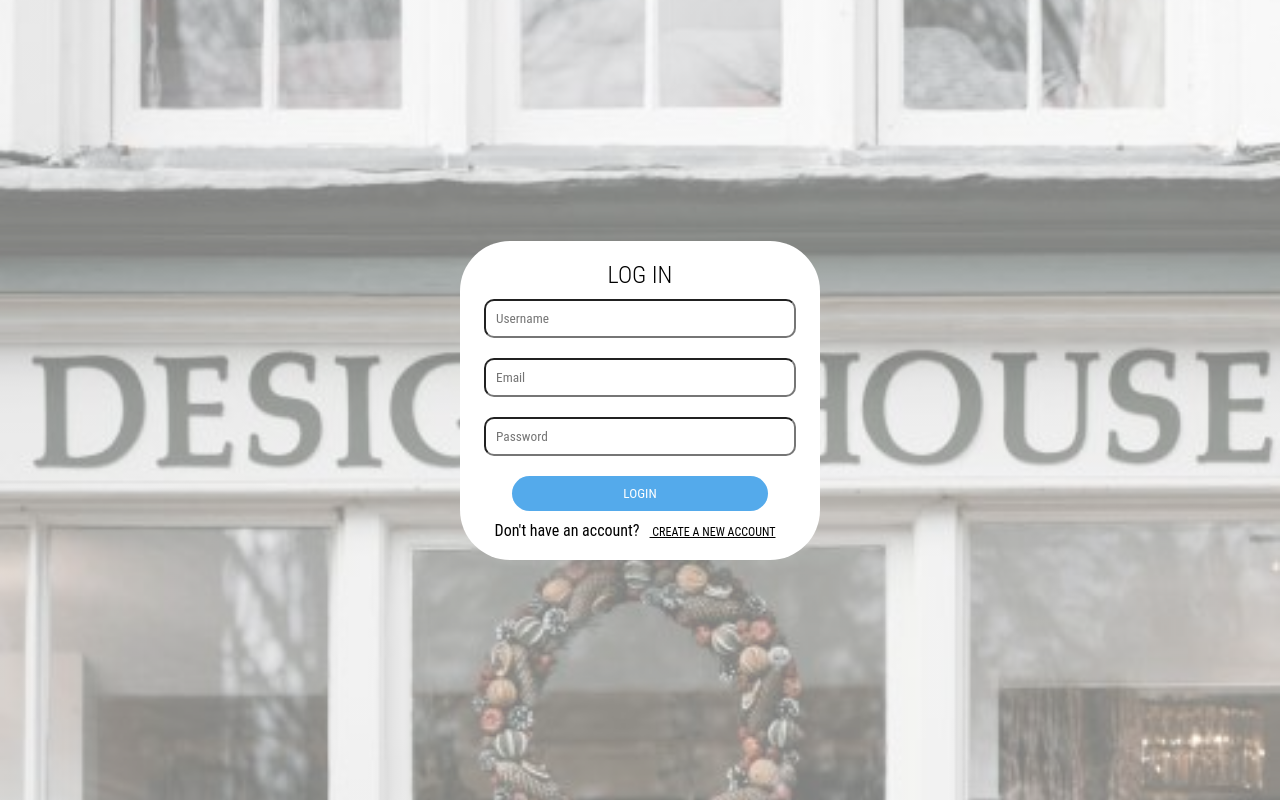
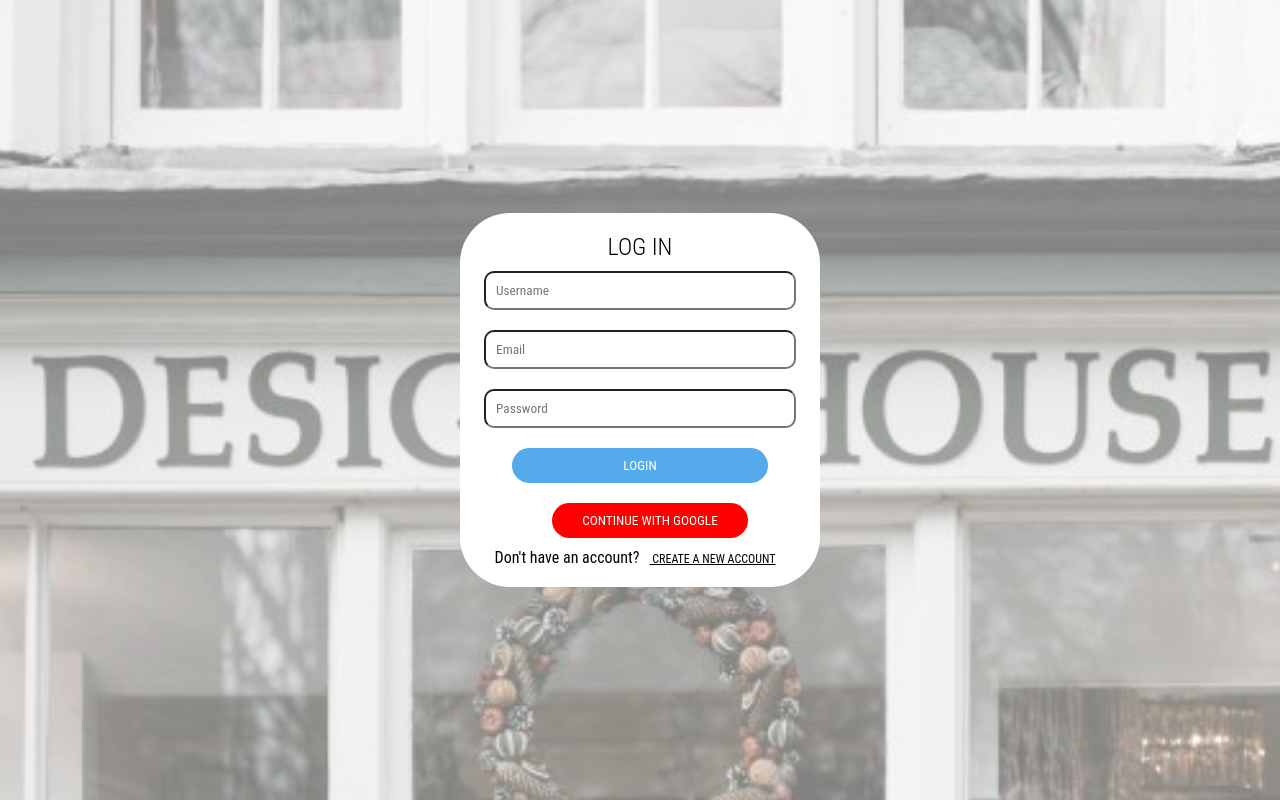
Before and after one commit to loretari/MERN-ecommerce, a React (Create React App) app in the folder client/: page /login in a window 1280 px wide. Built offline with nearby package versions, Linux system fonts and the light colour scheme; no server answers; a web font is replaced by a local one.

Commit message:
init: add OAuth for login with Google

```diff
--- /dev/null
+++ b/client/src/components/OAuth/OAuth.js
@@ -0,0 +1,60 @@
+import {GoogleAuthProvider, getAuth, signInWithPopup} from 'firebase/auth';
+import "./oauth.css";
+import React, { useState } from "react";
+import {app} from "../../firebase";
+import { useDispatch } from "react-redux";
+import { loginSuccess } from "../../redux/userSlice";
+import {useNavigate} from "react-router";
+
+
+const OAuth =() => {
+
+    const dispatch = useDispatch();
+    const navigate = useNavigate();
+    const [error, setError] = useState(false)
+
+    const handleGoogleClick = async () => {
+
+        try {
+            const provider = new GoogleAuthProvider();
+            const auth = getAuth(app);
+
+            const result = await signInWithPopup(auth, provider);
+
+            const res = await fetch(`http://localhost:5001/auth/google`, {
+                method: 'POST',
+                headers: {
+                    'Content-Type': 'application/json',
+                },
+                body: JSON.stringify({
+                    name: result.user.displayName,
+                    email: result.user.email,
+                    photo: result.user.photoURL
+                }),
+            })
+            const data = await res.json()
+            console.log(data);
+            dispatch(loginSuccess(data));
+            navigate("/");
+
+
+        } catch (error) {
+            setError(true);
+            setTimeout(() => {
+                setError(false)
+            }, 3000)
+        }
+    }
+
+    return (
+        <div>
+            <button className= "oauth-button" type= "button"
+                    onClick= {handleGoogleClick}
+            >Continue with google</button>
+            {error && <div className= "register-error">Could not sign in with google!'</div>}
+        </div>
+
+    )
+}
+
+export default OAuth;
--- /dev/null
+++ b/client/src/components/OAuth/oauth.css
@@ -0,0 +1,17 @@
+.oauth-button {
+    width: 100%;
+    border: none;
+    padding: 10px 20px;
+    background-color: red;
+    border-radius:20px;
+    color: white;
+    cursor: pointer;
+    margin: 10px;
+    text-transform: uppercase;
+}
+.oauth-button:hover {
+    opacity: 45%;
+}
+.register-error {
+    color: red
+}
--- /dev/null
+++ b/client/src/firebase.js
@@ -0,0 +1,18 @@
+// Import the functions you need from the SDKs you need
+import { initializeApp } from "firebase/app";
+// TODO: Add SDKs for Firebase products that you want to use
+// https://firebase.google.com/docs/web/setup#available-libraries
+
+// Your web app's Firebase configuration
+
+const firebaseConfig = {
+    apiKey: process.env.REACT_APP_FIREBASE_API_KEY,
+    authDomain: "mern-e-commerce-c931d.firebaseapp.com",
+    projectId: "mern-e-commerce-c931d",
+    storageBucket: "mern-e-commerce-c931d.appspot.com",
+    messagingSenderId: "614136624193",
+    appId: "1:614136624193:web:e4aaa661562b1eb0c242c0"
+};
+
+// Initialize Firebase
+export const app = initializeApp(firebaseConfig);
--- a/client/src/pages/Login/Login.js
+++ b/client/src/pages/Login/Login.js
@@ -3,6 +3,7 @@ import "./login.css";
 import {Link, useNavigate} from "react-router-dom";
 import { useDispatch } from "react-redux";
 import {loginSuccess} from "../../redux/userSlice";
+import OAuth from "../../components/OAuth/OAuth";
 
 const Login = () => {
 
@@ -60,6 +61,7 @@ const Login = () => {
                            onChange={(e) => setPassword(e.target.value)}
                     />
                     <button className= "login-button" >LOGIN</button>
+                    <OAuth/>
                     {error ?  <div className= "login-error">
                         Wrong username or password!
                     </div> : null}
```
